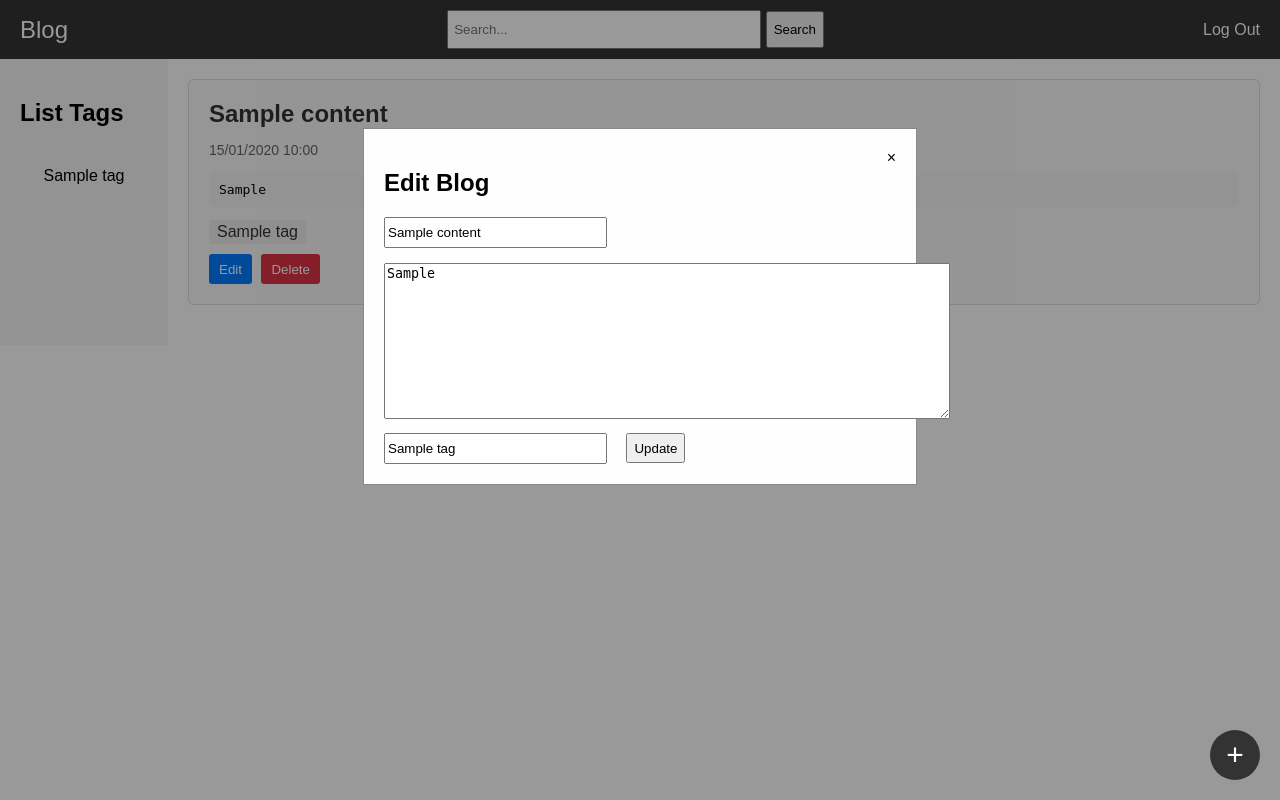
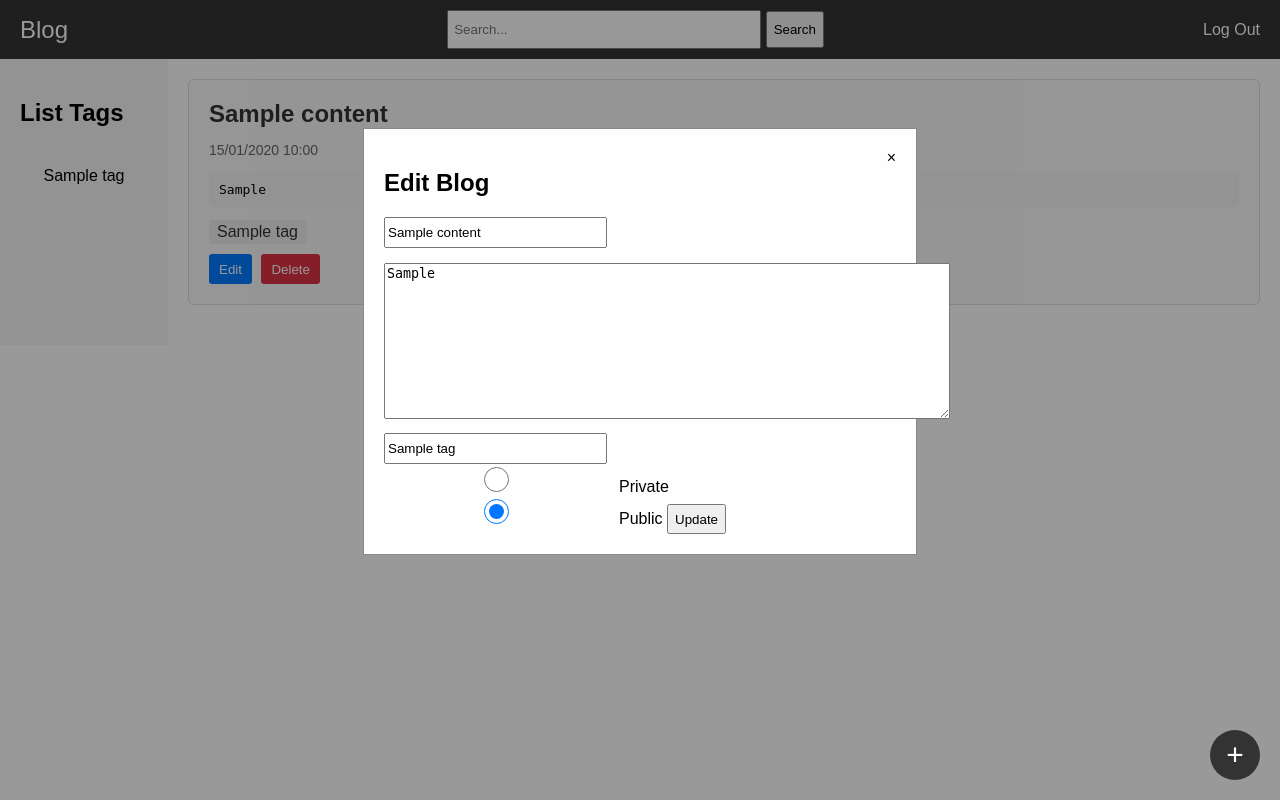
Before and after one commit to NDLoc-vn/personal-blog-python-project, a Flask app: page /admin in a window 1280 px wide, after a click on "Edit". Run offline with Flask 3, Linux system fonts and the light colour scheme; a user stored in the database is signed in; tables that the repository leaves empty hold one stand-in row (values such as "Sample post").

Commit message:
add private mode

```diff
--- a/blog/blog.py
+++ b/blog/blog.py
@@ -1,7 +1,8 @@
 class Blog:
-    def __init__(self, id, title, data, date, list_tags):
+    def __init__(self, id, title, private, data, date, list_tags):
         self.id = id
         self.title = title
+        self.private = private
         self.data = data
         self.date = date
         self.list_tags = list_tags
--- a/blog/models.py
+++ b/blog/models.py
@@ -2,10 +2,12 @@ from . import db
 from flask_login import UserMixin
 from datetime import timezone
 from sqlalchemy.sql import func
+from sqlalchemy import Boolean
 
 class Content(db.Model):
     id = db.Column(db.Integer, primary_key=True)
     title = db.Column(db.String(150))
+    private = db.Column(Boolean)
     data = db.Column(db.String(10000))
     date = db.Column(db.DateTime(timezone=True), default=func.now())
     contentAndTag = db.relationship("ContentAndTag")
--- a/blog/templates/admin.html
+++ b/blog/templates/admin.html
@@ -24,6 +24,9 @@
         <div class="blog">
             <div class="blog-header">
                 <h2>{{ blog.title }}</h2>
+                {% if blog.private %}
+                    <p class="private-indicator"><em>Private</em></p>
+                {% endif %}
                 <p class="blog-date">{{ blog.date.strftime("%d/%m/%Y %H:%M") }}</p>
             </div>
             <div class="blog-content">
@@ -52,6 +55,9 @@
                     <textarea placeholder="Content" name="data">{{ blog.data }}</textarea>
                     <br>
                     <input type="text" placeholder="Tags (comma separated)" value="{% for tag in blog.list_tags %}{{ tag }}{% if not loop.last %}, {% endif %}{% endfor %}" name="tags">
+                    <br>
+                    <label><input type="radio" name="private" value="1" {% if blog.private %}checked{% endif %}>Private</label>
+                    <label><input type="radio" name="private" value="0" {% if not blog.private %}checked{% endif %}>Public</label>
                     <button type="submit">Update</button>
                 </form>
             </div>
@@ -69,6 +75,10 @@
                 <input type="text" placeholder="Title" name="title">
                 <textarea placeholder="Content" name="data"></textarea>
                 <input type="text" placeholder="Tags (comma separated)" name="tags">
+                <br>
+                <label><input type="radio" name="private" value="1">Private</label>
+                <label><input type="radio" name="private" value="0" checked>Public</label>
+                <br>
                 <button type="submit">Add</button>
             </form>
         </div>
--- a/blog/views.py
+++ b/blog/views.py
@@ -10,29 +10,35 @@ import json
 
 views = Blueprint("views", __name__)
 
-def show_blogs(search="", tag_id=None):
+def show_blogs(search="", tag_id=None, role=None):
     list_blogs = []
     if tag_id == None:
-        all_contents = Content.query.filter(Content.data.like('%'+search+'%')).order_by(Content.id.desc()).all()
+        if role == None:
+            all_contents = Content.query.filter(Content.data.like('%'+search+'%'), Content.private == 0).order_by(Content.id.desc()).all()
+        else:
+            all_contents = Content.query.filter(Content.data.like('%'+search+'%')).order_by(Content.id.desc()).all()
         for content in all_contents:
             list_tags = []
             all_content_and_tag = ContentAndTag.query.filter_by(content_id=content.id).all()
             for content_and_tag in all_content_and_tag:
                 tag = Tag.query.filter_by(id=content_and_tag.tag_id).first()
                 list_tags.append(tag.name_tag)
-            blog = Blog(content.id, content.title, content.data, content.date, list_tags)
+            blog = Blog(content.id, content.title, content.private, content.data, content.date, list_tags)
             list_blogs.append(blog)
 
     else:
         filter_contentAndTags = ContentAndTag.query.filter_by(tag_id=tag_id).order_by(ContentAndTag.id.desc()).all()
         for contentAndTag in filter_contentAndTags:
             content = Content.query.filter_by(id=contentAndTag.content_id).first()
+            if role == None:
+                if content.private == 1:
+                    continue
             list_tags = []
             all_content_and_tag = ContentAndTag.query.filter_by(content_id=content.id).all()
             for content_and_tag in all_content_and_tag:
                 tag = Tag.query.filter_by(id=content_and_tag.tag_id).first()
                 list_tags.append(tag.name_tag)
-            blog = Blog(content.id, content.title, content.data, content.date, list_tags)
+            blog = Blog(content.id, content.title, content.private, content.data, content.date, list_tags)
             list_blogs.append(blog)
 
     return list_blogs
@@ -53,7 +59,7 @@ def guest():
 @views.route("/admin")
 @login_required
 def admin():
-    return render_template("admin.html", list_blogs=show_blogs(), list_tags=show_tags())
+    return render_template("admin.html", list_blogs=show_blogs(role="admin"), list_tags=show_tags())
 
 @views.route("/add", methods=["GET", "POST"])
 @login_required
@@ -61,10 +67,16 @@ def add():
     if request.method == "POST":
         title = request.form.get("title")
         data = request.form.get("data")
+        private = request.form.get("private")
         tags = request.form.get("tags")
         tag_list = tags.replace(" ", "").split(",")
 
-        new_content = Content(title=title, data=data, date=datetime.now())
+        if private == "1":
+            private = True
+        else:
+            private = False
+
+        new_content = Content(title=title, data=data, private=private, date=datetime.now())
         db.session.add(new_content)
         db.session.commit()
 
@@ -91,13 +103,20 @@ def update():
         content_id = request.form.get("content_id")
         title = request.form.get("title")
         data = request.form.get("data")
+        private = request.form.get("private")
         tags = request.form.get("tags")
         tag_list = tags.replace(" ", "").split(",")
+
+        if private == "1":
+            private = True
+        else:
+            private = False
 
         content_update = Content.query.filter_by(id=content_id).first()
         if content_update:
             content_update.title = title
             content_update.data = data
+            content_update.private = private
             content_update.date = datetime.now()
             db.session.commit()
 
@@ -151,7 +170,7 @@ def search_in_admin():
     if request.method == "POST":
         text = request.form.get("search")
         print(text)
-    return render_template("admin.html", list_blogs=show_blogs(text), list_tags=show_tags())
+    return render_template("admin.html", list_blogs=show_blogs(text, role="admin"), list_tags=show_tags())
 
 @views.route("/search_in_guest", methods=["GET", "POST"])
 def search_in_guest():
@@ -164,7 +183,7 @@ def search_in_guest():
 @login_required
 def filter_in_admin():
     tag_id = request.args.get('tag_id')
-    return render_template("admin.html", list_blogs=show_blogs(tag_id=tag_id), list_tags=show_tags())
+    return render_template("admin.html", list_blogs=show_blogs(tag_id=tag_id, role="admin"), list_tags=show_tags())
 
 @views.route("/filter_in_guest", methods=["GET", "POST"])
 def filter_in_guest():
```
Also changed, not shown: instance/blog.db.
